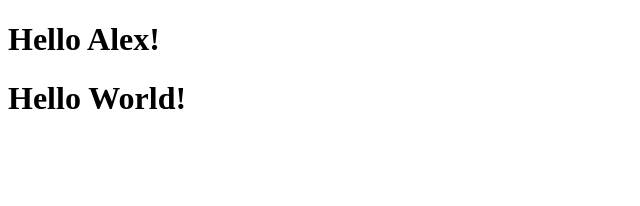
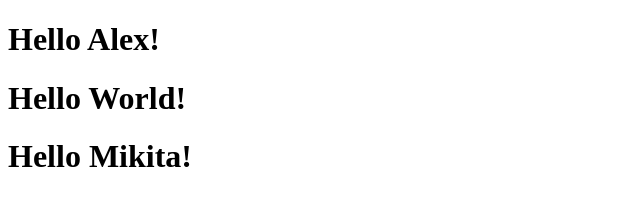
Before and after one commit to Nikich37/GitFlow, a plain HTML site: page index.html in a window 1280 px wide. Shown: the whole page, without its empty margins (0-640 px from the left). Drawn offline with Linux system fonts and the light colour scheme.

Commit message:
2st commit

```diff
--- a/index.html
+++ b/index.html
@@ -7,5 +7,6 @@
 <body>
 	<h1>Hello Alex!</h1>
 	<h1>Hello World!</h1>
+	<h1>Hello Mikita!</h1>
 </body>
 </html>
```
